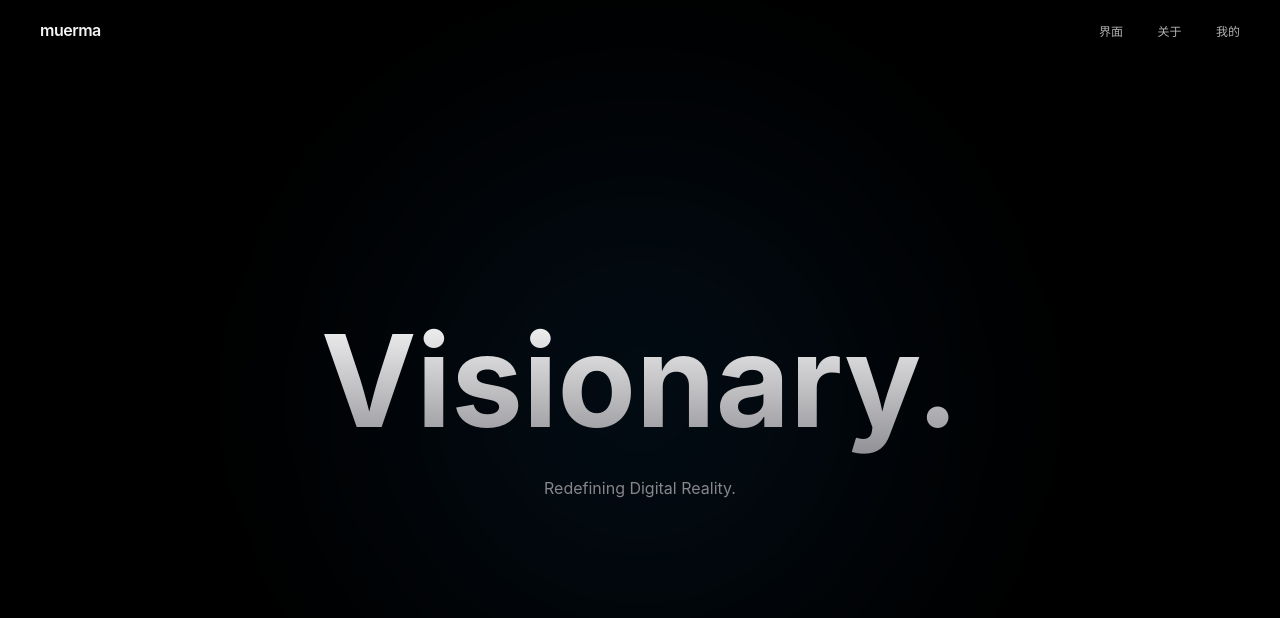
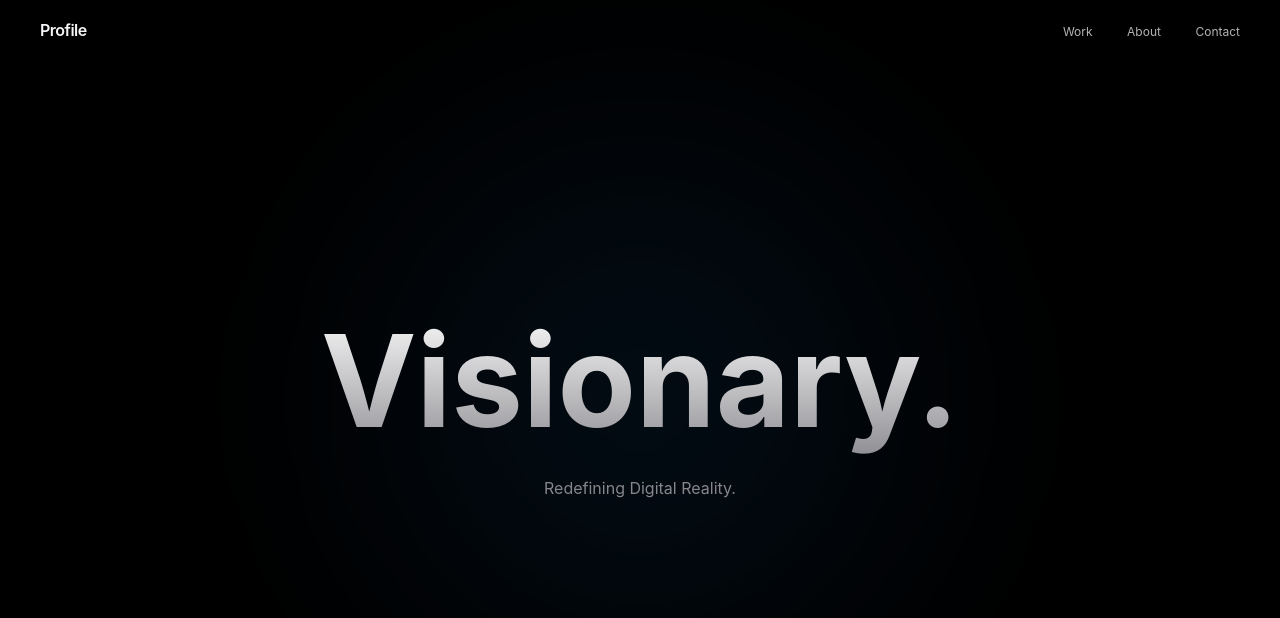
Before and after one commit to muerma/WebProfolio, a plain HTML site: page index.html in a window 1280 px wide. Shown: the top 618 px of the page. Drawn offline with nearby package versions, Linux system fonts and the light colour scheme.

Commit message:
Update index.html

```diff
--- a/index.html
+++ b/index.html
@@ -193,12 +193,13 @@
 </head>
 <body>
 
+
     <nav>
-        <div style="font-weight: 600; letter-spacing: -0.5px;">muerma</div>
+        <div style="font-weight: 600; letter-spacing: -0.5px;">Profile</div>
         <div class="nav-links">
-            <a>界面</a>
-            <a>关于</a>
-            <a>我的</a>
+            <a href="work.html">Work</a>
+            <a href="about.html">About</a>
+            <a href="contact.html">Contact</a>
         </div>
     </nav>
 
```
